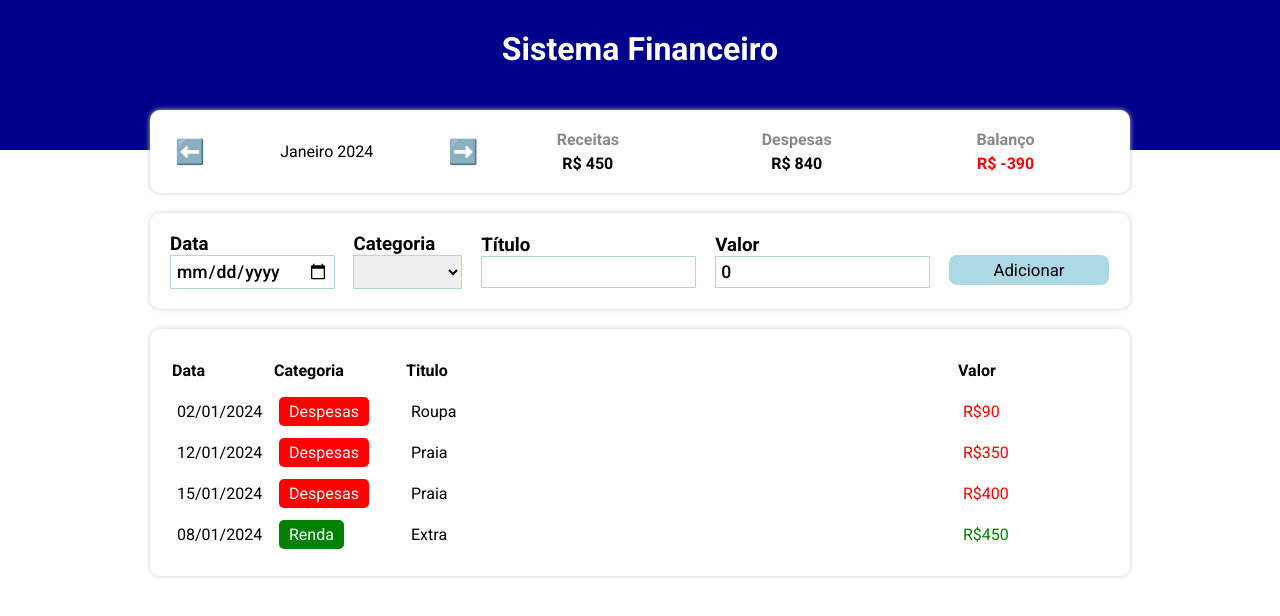
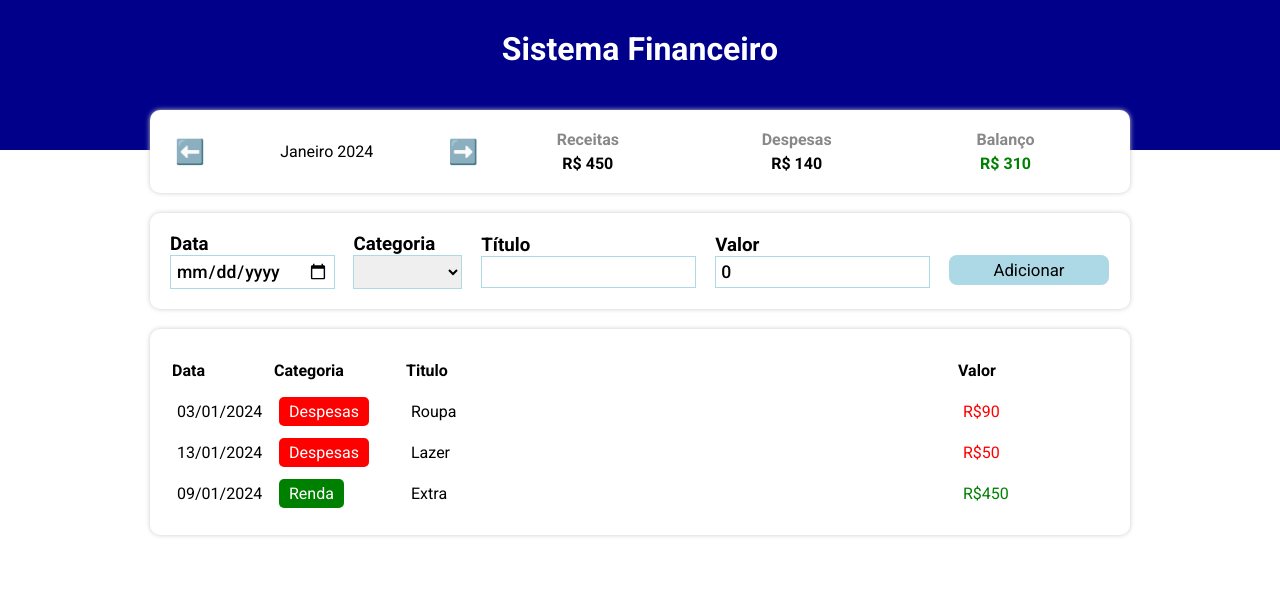
Before and after one commit to Pedroo07/Projeto-Financias-ts, a React (Vite) app: page / in a window 1280 px wide. Shown: the top 616 px of the page. Built offline with nearby package versions, Linux system fonts and the light colour scheme.

Commit message:
Ultimos ajustes

```diff
--- a/src/App.tsx
+++ b/src/App.tsx
@@ -1,7 +1,6 @@
 import { useState, useEffect } from 'react'
 import * as C from './App.styles'
 import { Item } from './types/Item'
-import { Category } from './types/Category'
 import { categories } from './data/categories'
 import { items } from './data/items'
 import { getCurrentMonth, filteredList }
--- a/src/components/InfoArea/index.tsx
+++ b/src/components/InfoArea/index.tsx
@@ -17,7 +17,7 @@ export const InfoArea = ({ currentMonth, onMonthChange, income, expense }: Props
     }
     const NextMonth = () => {
         let [year, month] = currentMonth.split('-')
-        let newDate = new Date(parseInt(year), parseInt(month) - 1, 1)
+        let newDate = new Date(parseInt(year), parseInt(month) -1, 1)
         newDate.setMonth(newDate.getMonth() + 1)
         onMonthChange(`${newDate.getFullYear()}-${newDate.getMonth() + 1}`)
     }
--- a/src/data/items.ts
+++ b/src/data/items.ts
@@ -3,7 +3,7 @@ import { Item } from '../types/Item'
 
 export const items: Item[] = [
     { date: new Date(2024, 0, 2), category: 'gasto', title: 'Roupa', value: 90.00 },
-    { date: new Date(2024, 0, 12), category: 'gasto', title: 'Praia', value: 350.00 },
-    { date: new Date(2024, 0, 15), category: 'gasto', title: 'Praia', value: 400.00 },
-    { date: new Date(2024, 0, 8), category: 'renda', title: 'Extra', value: 450.00 }
+    { date: new Date(2024, 0, 12), category: 'gasto', title: 'Lazer', value: 50.00 },
+    { date: new Date(2024, 0, 8), category: 'renda', title: 'Extra', value: 450.00 },
+    {date: new Date(2024, 1, 8), category: 'renda', title: 'Extra', value: 300.00}
 ]
--- a/src/helpers/dateFilter.ts
+++ b/src/helpers/dateFilter.ts
@@ -23,7 +23,7 @@ export const filteredList = (list: Item[], date: string): Item[] => {
 export const FormatDate = (date: Date): string => {
   let year = date.getFullYear()
   let month = date.getMonth() + 1
-  let day = date.getDate()
+  let day = date.getDate() + 1
   return `${AddZeroToDate(day)}/${AddZeroToDate(month)}/${year}`
 }
 const AddZeroToDate = (n: number): string => n < 10 ? `0${n}` : `${n}`
```
